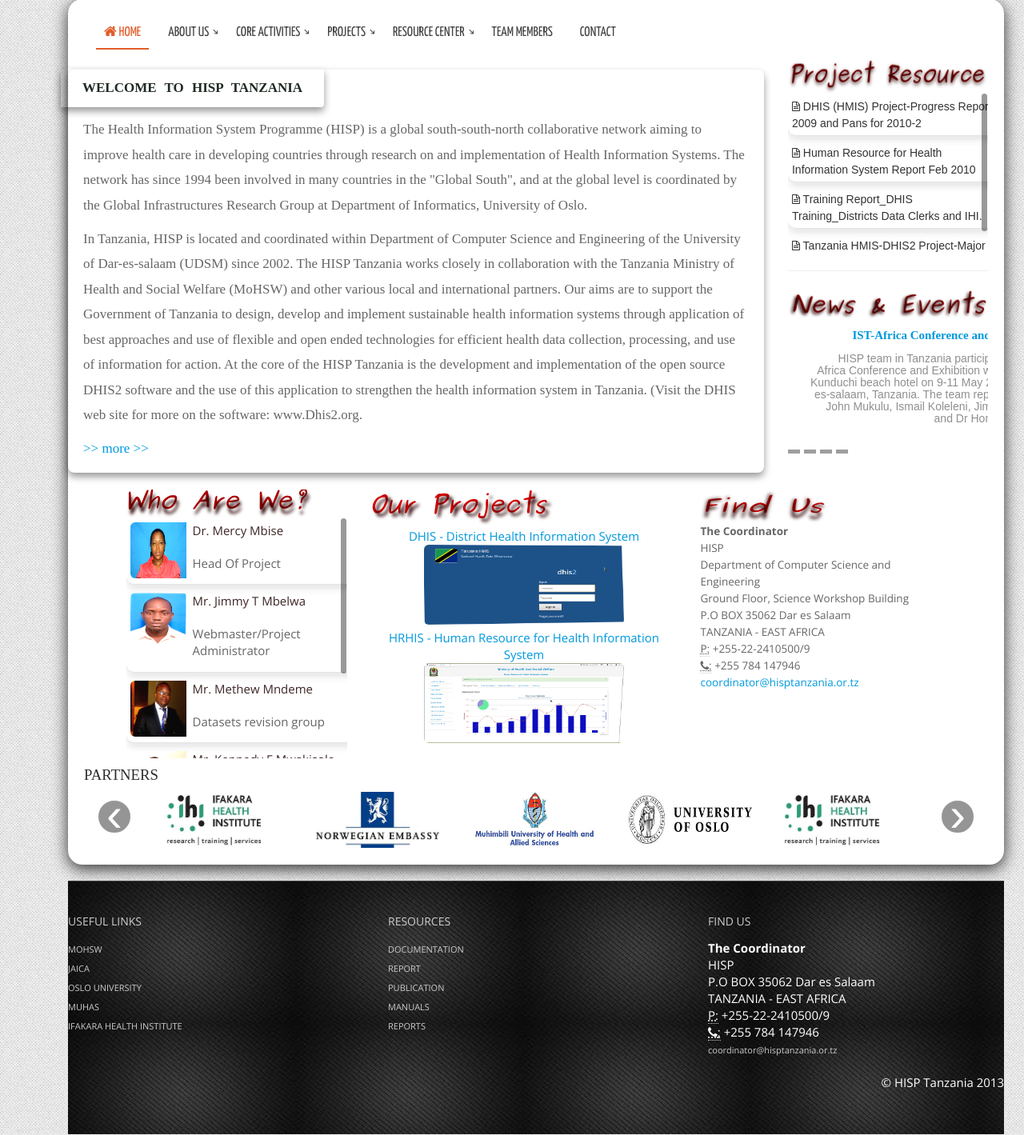
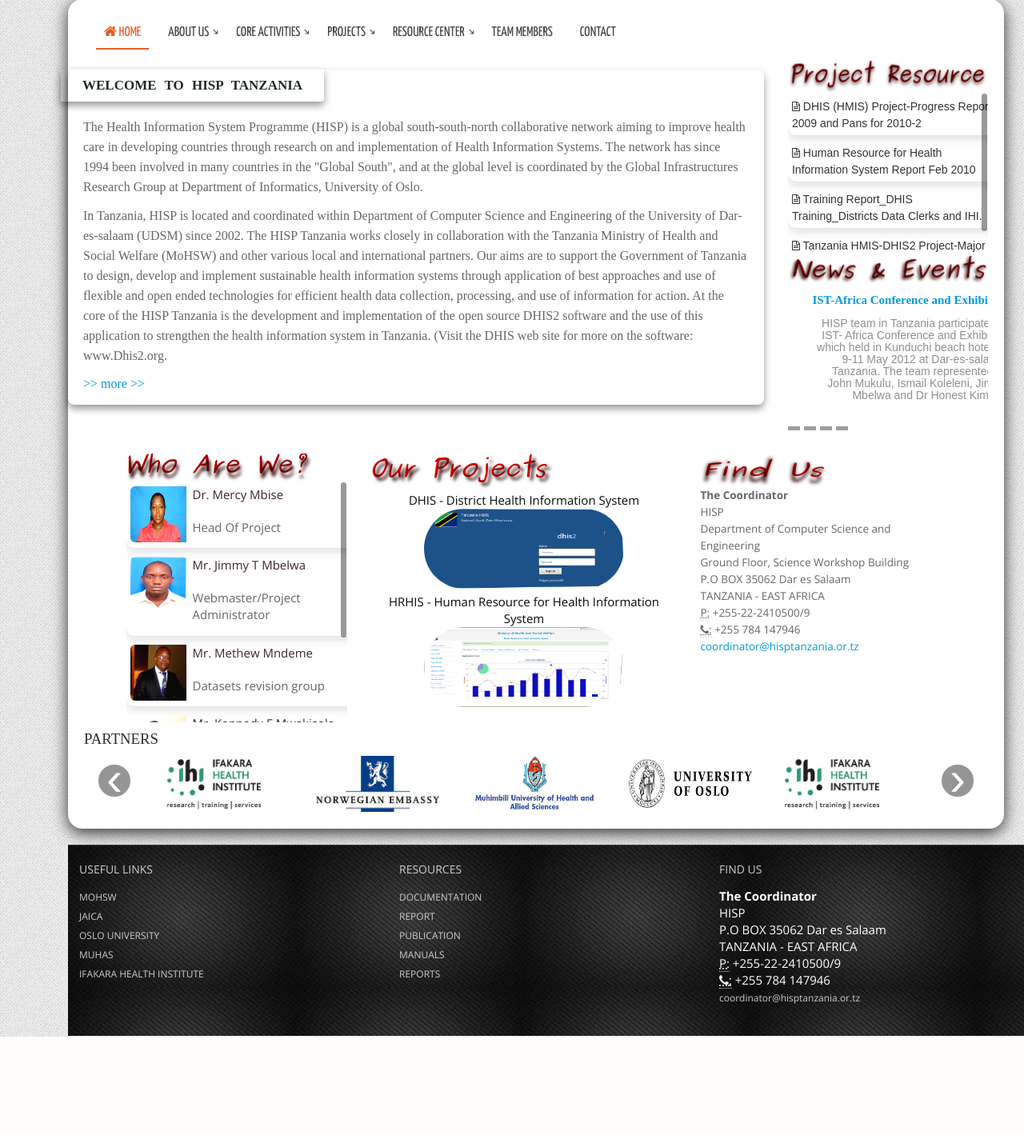
Before and after one commit to kelvinmbwilo/hispweb, a PHP site: page / in a window 1280 px wide. Shown: the part 173-1592 px from the top of the page at 80% size. After the commit the page ends 1469 px from the top, so only its background shows below. Run offline with PHP 8.4, Linux system fonts and the light colour scheme; data comes from the database, SQL or seed files in the repository; some libraries are stand-ins or nearby versions; some web fonts are replaced; grey boxes are pictures that could not be loaded.

Commit message:
third commit

```diff
--- a/css/style.css
+++ b/css/style.css
@@ -38,7 +38,7 @@
 }
 
 .grid_3.carousel-article .carousel-li > li{
-    width: 300px;
+    width: 250px;
     margin-right: 0;
     padding-top: 10px;
 }
@@ -113,8 +113,8 @@
      -moz-border-radius: 8px;
           border-radius: 8px;
  font-family: 'August Sans';
- font-size: 15px;
- line-height: 13px;
+ font-size: 14px;
+ line-height: 5px;
 }
 
 /* Echo out a label for the example */
@@ -245,11 +245,9 @@
 }
 
 /* Footer section--------------- */
-#footerSection {background-image: url(../img/back.jpeg);color: white;padding: 28px 0 44px;margin-top: 20px;border-top: 1px solid #444;}
-#footerSection a{color:#ccc; font-size:11px; padding:0; line-height:24px; display:block; }
+#footerSection {background-image: url(../img/back.jpeg);color: white;padding: 8px 14px 14px 14px;margin-top: 20px;border-top: 1px solid #444;}
+#footerSection a{color:#ccc; font-size:12px; padding:0; line-height:24px; display:block; }
 #footerSection h5{color:#ccc; font-size:14px; padding:0; line-height:24px; display:block; }
 #footerSection a:hover{color:#fff;  }
-#footerSection  #socialMedia a{ min-width:25px; display:inline; margin-right:6px; text-align:center; line-height:1.5em;}
-#socialMedia img{max-width:60px;}
-#footerSection  #socialMedia a:hover{background:none;}
+
 /* ===================================================== */
--- a/footer.php
+++ b/footer.php
@@ -35,6 +35,6 @@
                                       </address>
 			 </div>
 		 </div>
-            <p class="pull-right">&copy; HISP Tanzania <?php echo date("Y") ?></p>
+            <!--<p class="pull-right">&copy; HISP Tanzania <?php // echo date("Y") ?></p>-->
 	</div><!-- Container End -->
 	</div>
--- a/index.php
+++ b/index.php
@@ -111,7 +111,7 @@
         ?>
             <div class="row-fluid ">
                 <div class="span9">
-                    <div class="bs-docs-example lead text-left" style="font-size: 17px">
+                    <div class="bs-docs-example lead text-left" style="font-size: 16px;line-height: 25px">
                         <p>
                             The Health Information System Programme (HISP) is a global south-south-north collaborative network aiming to improve health care in developing countries through research on and implementation of Health Information Systems. The network has since 1994 been involved in many countries in the "Global South", and at the global level is coordinated by the Global Infrastructures Research Group at Department of Informatics, University of Oslo.
 
@@ -142,16 +142,16 @@
                                 <div class="span4">
                                 <div class="seperator">
                                     <!--<h1 class="text-center"><img src="img/project.png"> </h1>-->
-                                    <img src="img/project.png" style="" class="img-rounded">
+                                    <img src="img/project.png" style="" class="img-round">
                                         <ul class="nav nav-list text-left" >
                                             <li class="text-center">
-                                                <a href="#">DHIS - District Health Information System<br> <img src="img/dhis.png" style="height: 100px;width: 250px " class="img-rounded" />
+                                                <a href="#" style="color: #0c0a0a">DHIS - District Health Information System<br> <img src="img/dhis.png" style="height: 100px;width: 250px " class="img-circle" />
 
                                                 </a>
                                             </li>
 
                                             <li class="text-center">
-                                                <a href="#">HRHIS - Human Resource for Health Information System<br> <img src="img/hrhis.png" style="height: 100px;width: 250px " class="img-rounded" />
+                                                <a href="#" style="color: #0c0a0a">HRHIS - Human Resource for Health Information System<br> <img src="img/hrhis.png" style="height: 100px;width: 250px " class="img-circle" />
 
                                                 </a>
                                             </li>
--- a/newslide.php
+++ b/newslide.php
@@ -2,7 +2,6 @@
 include_once 'includes/connection.php';
 $query = mysql_query("SELECT * FROM news_event ORDER BY added_time DESC LIMIT 5");
 ?>
-<hr />
 <div class="freshdesignweb row-fluid">
                 <article class="grid_3  carousel-article text-center">
                     <img src="img/news.png" style="" class="img-rounded">
```
